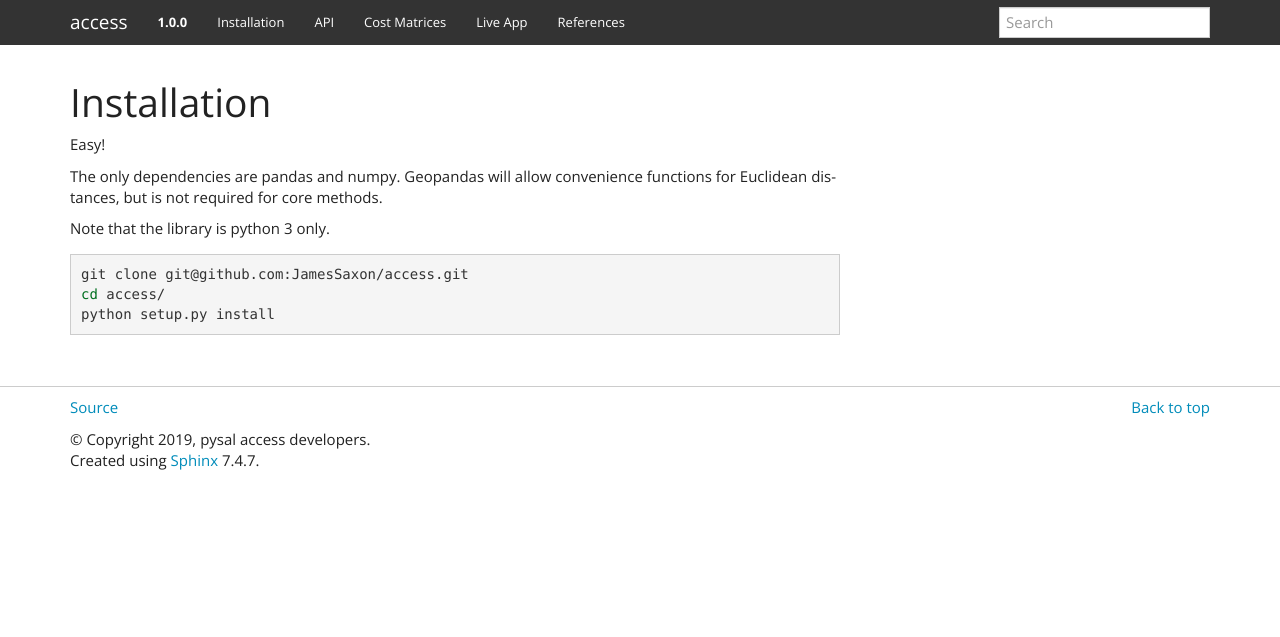
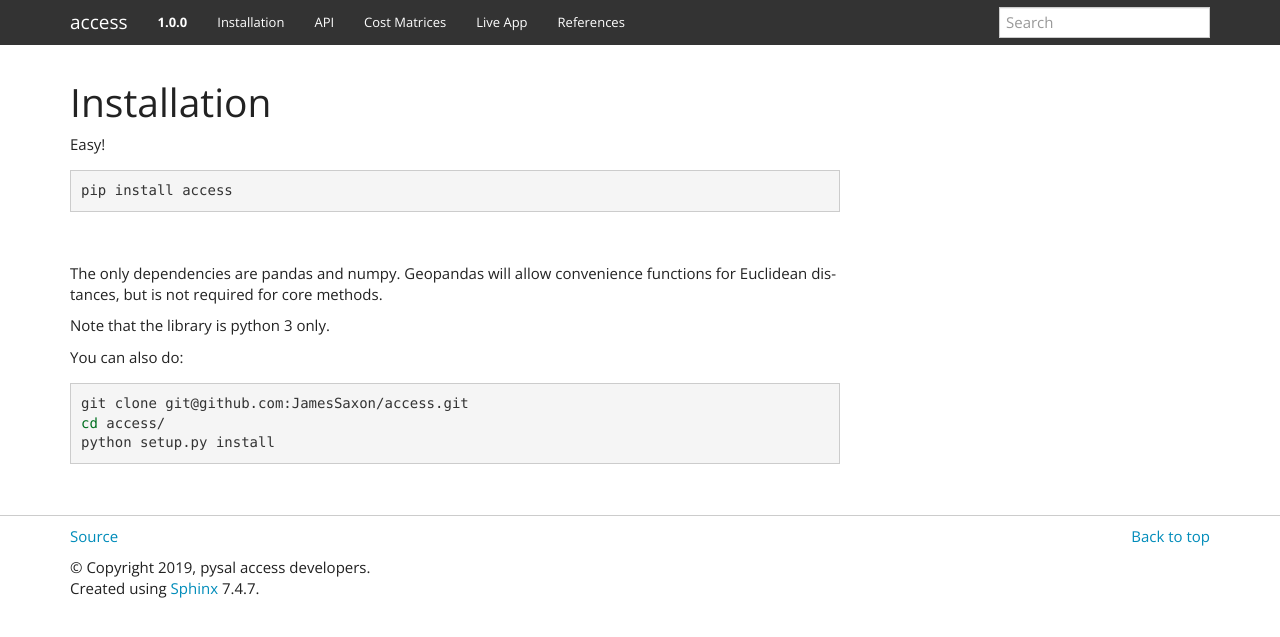
Before and after one commit to pysal/access, a Sphinx documentation site: the page built from docs/installation.rst, in a window 1280 px wide. Shown: the top 637 px of the page. Built offline with Sphinx 7.4.7, drawn with Linux system fonts in a browser that asks for light colours.

Commit message:
Update installation.rst

```diff
--- a/docs/installation.rst
+++ b/docs/installation.rst
@@ -5,10 +5,17 @@ Installation
 
 Easy!
 
+.. code-block:: bash
+
+  pip install access
+|
+
 The only dependencies are pandas and numpy.
 Geopandas will allow convenience functions for Euclidean distances, but is not required for core methods.
 
 Note that the library is python 3 only.
+
+You can also do:
 
 .. code-block:: bash
 
```
